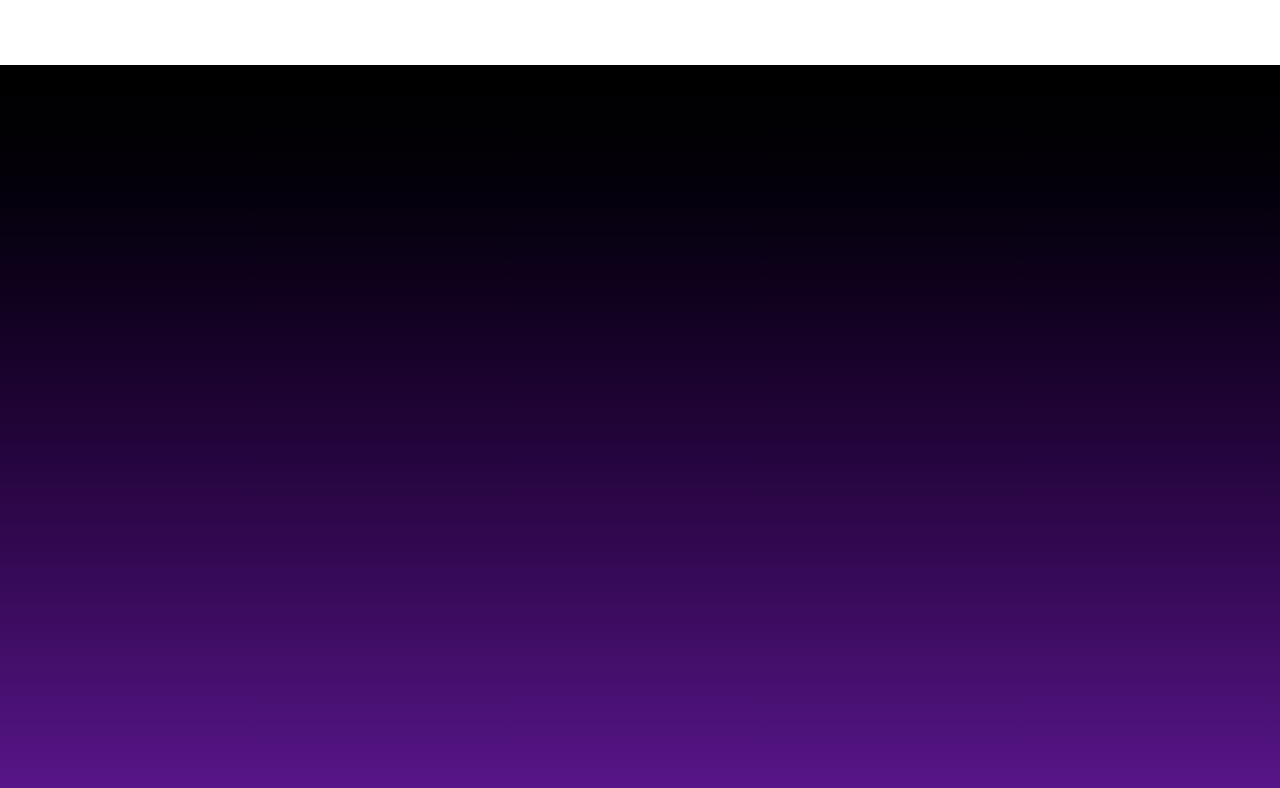
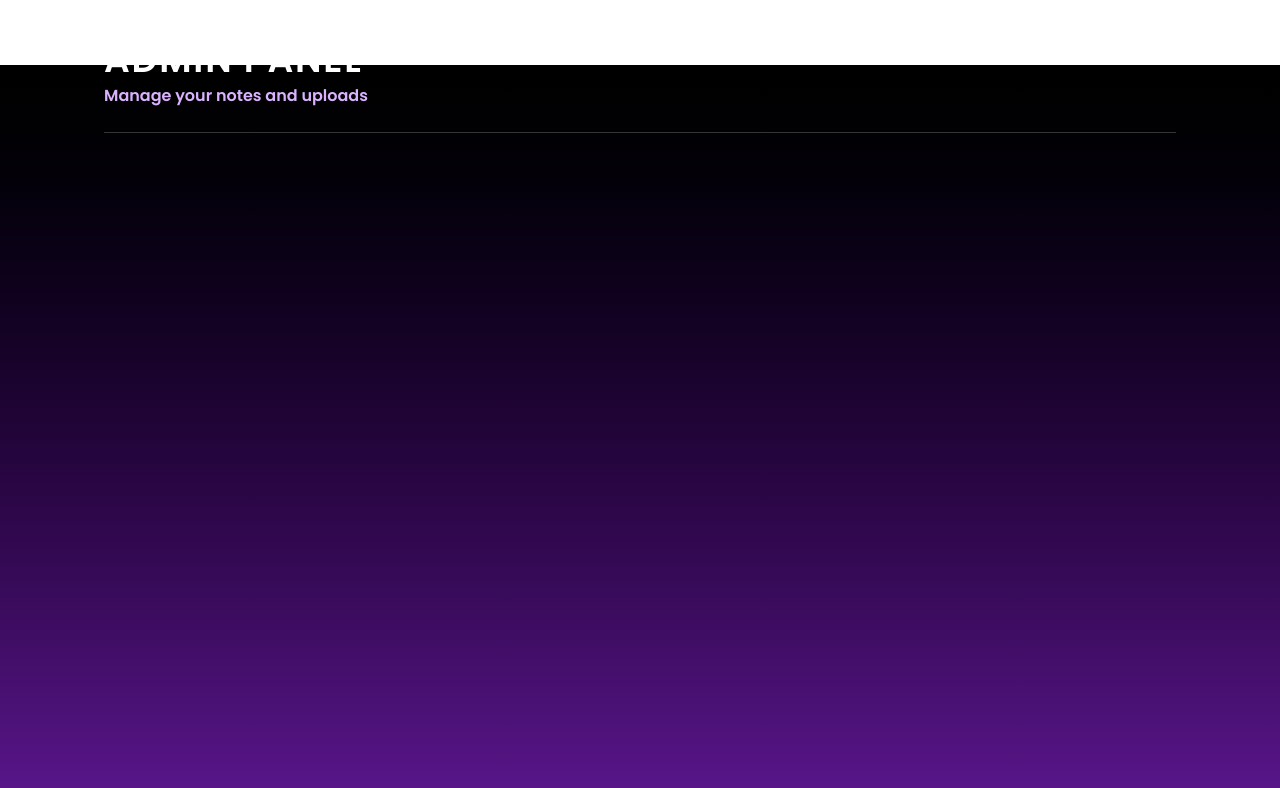
Before and after one commit to ANSHUMANMOREY7/Notes-Store, a React (Vite) app in the folder client/: page /Admin in a window 1280 px wide. Shown: the top 788 px of the page. Built offline with nearby package versions, Linux system fonts and the light colour scheme; sample sign-in values are in the browser's storage.

Commit message:
add admin panel header and subtext

```diff
--- a/client/src/pages/Portals/Admin.jsx
+++ b/client/src/pages/Portals/Admin.jsx
@@ -15,11 +15,21 @@ const Admin = () => {
   }
 
   return (
+
+
     <div className="min-h-screen bg-gradient-to-b from-black to-purple-900 text-white font-[font1]">
       <Navbar />
       <div className="max-w-6xl mx-auto p-10 relative z-10">
 
+      <div className="flex justify-between items-center border-b border-white/20 pb-6 mb-10">
+  <div>
+    <h1 className="text-4xl font-bold uppercase tracking-wider">Admin Panel</h1>
+    <p className="text-purple-300 mt-1">Manage your notes and uploads</p>
+  </div>
 
+
+
+</div>
 
       </div>
     </div>
```
